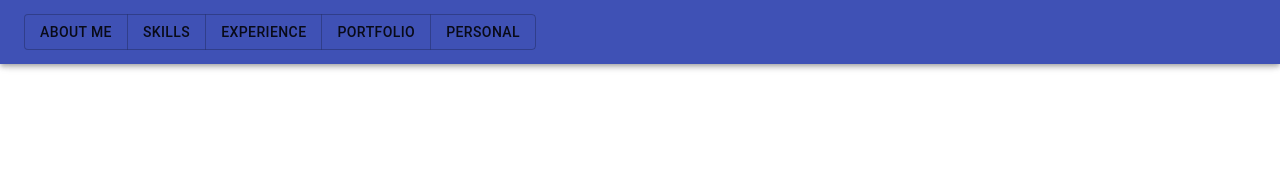
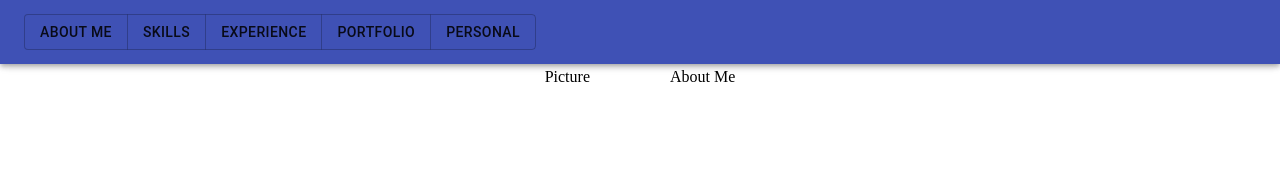
Before and after one commit to TandyN/my-website, a React app: page / in a window 1280 px wide. Shown: the top 176 px of the page. Built offline with nearby package versions, Linux system fonts and the light colour scheme.

Commit message:
Add basic About Me section

```diff
--- a/src/components/App.jsx
+++ b/src/components/App.jsx
@@ -1,11 +1,13 @@
 import React from 'react';
 import Container from '@material-ui/core/Container';
-import MenuBar from './MenuBar'
+import MenuBar from './MenuBar';
+import SectionAboutMe from './SectionAboutMe';
 
 const App = () => {
   return (
     <Container maxWidth="md">
       <MenuBar />
+      <SectionAboutMe />
     </Container>
   )
 }
--- /dev/null
+++ b/src/components/SectionAboutMe.jsx
@@ -0,0 +1,22 @@
+import React from 'react';
+import Grid from '@material-ui/core/Grid';
+import { makeStyles } from '@material-ui/core/styles';
+
+const useStyles = makeStyles({
+  root: {
+    paddingTop: '60px',
+  },
+});
+
+const SectionAboutMe = () => {
+  const classes = useStyles();
+
+  return (
+    <Grid container spacing={10} justify='center' className={classes.root}>
+      <Grid item>Picture</Grid>
+      <Grid item>About Me</Grid>
+    </Grid>
+  )
+}
+
+export default SectionAboutMe;
```
